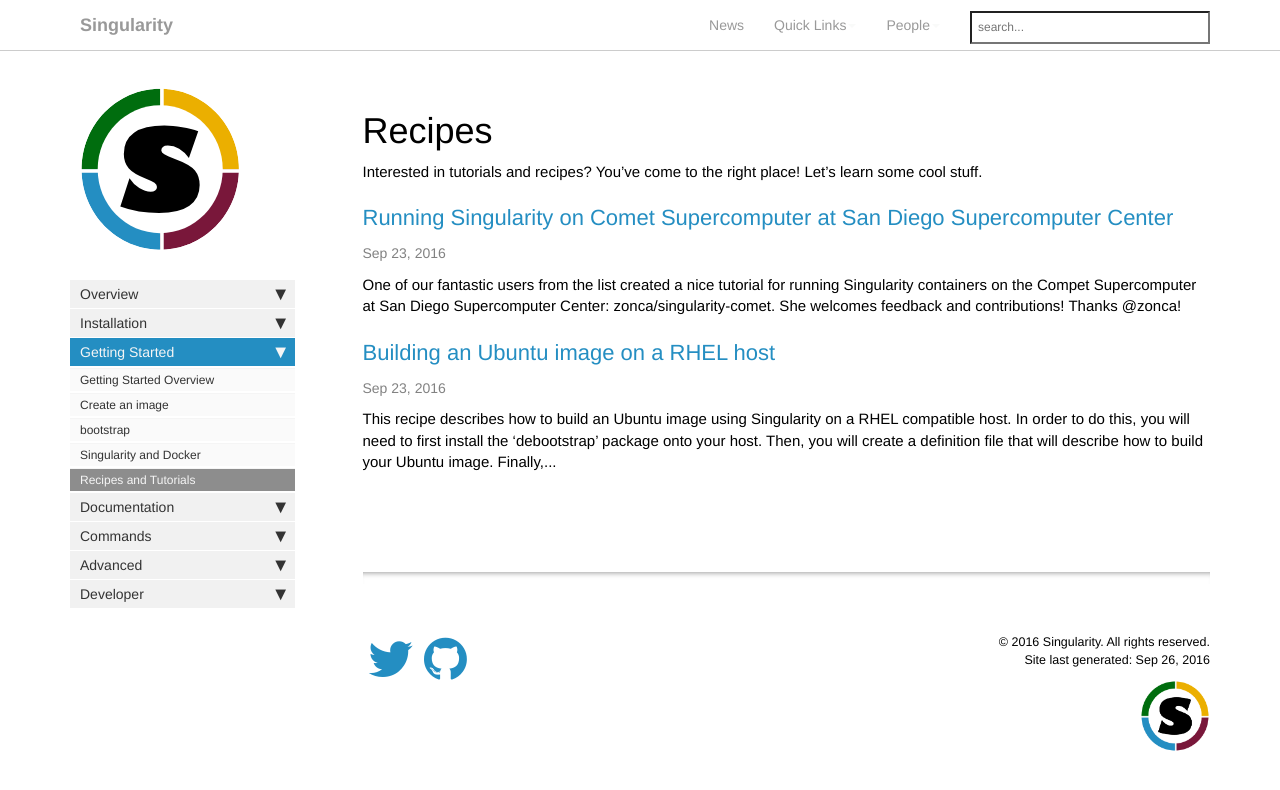
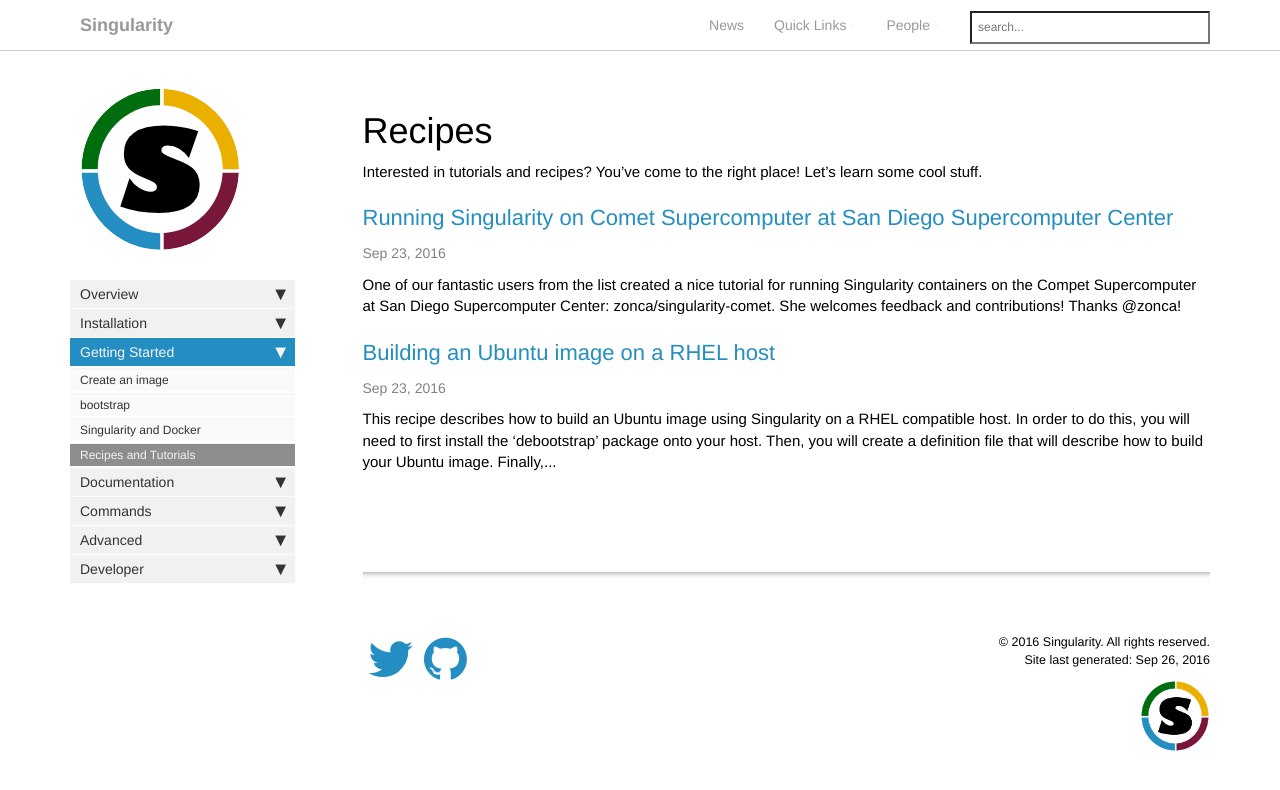
Before and after one commit to singularityware/singularityware.github.io, a Jekyll site: the page built from pages/recipes/recipes.md, in a window 1280 px wide. Shown: the top 790 px of the page. Built offline with Jekyll 4.4.1, drawn with Linux system fonts in a browser that asks for light colours; nearby versions of some CDN libraries; comment, search, counter and statistics services are not loaded.

Commit message:
removing double link

```diff
--- a/_data/sidebars/docs_sidebar.yml
+++ b/_data/sidebars/docs_sidebar.yml
@@ -54,9 +54,6 @@
     output: web
 
     folderitems:
-    - title: Getting Started Overview
-      url: /docs-overview
-      output: web, pdf
 
     - title: Create an image
       url: /create-image
```
